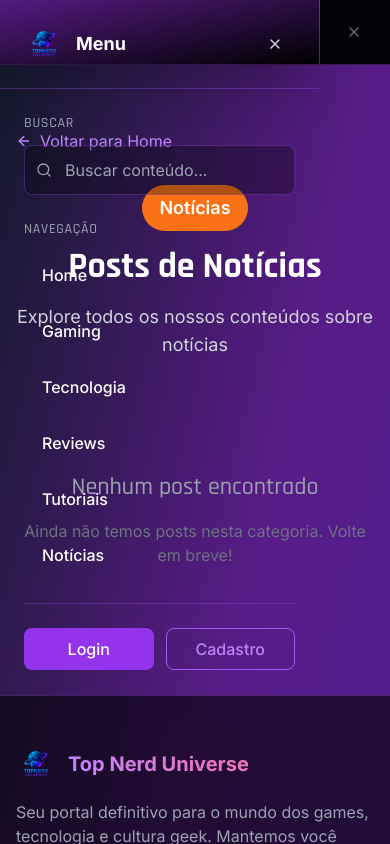
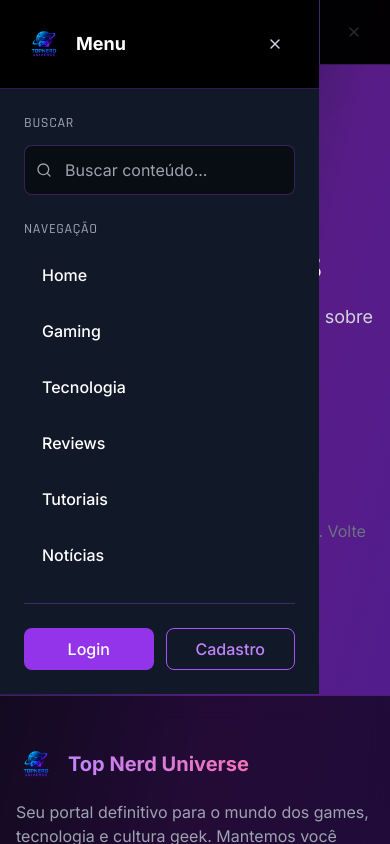
Before and after one commit to Nomade-PJ/geekverse-chronicles-hub, a React (Vite) app: page /category/noticias in a window 390 px wide. Both pictures are taken after a click on the button 354 px from the left and 32 px from the top of the page. Shown: the top 844 px of the page. Built offline with nearby package versions, Linux system fonts and the light colour scheme.

Commit message:
Fix: Mobile menu transparency
Adjust the mobile menu's appearance to better integrate with the site's design, addressing the transparency issue.

```diff
--- a/src/components/Header.tsx
+++ b/src/components/Header.tsx
@@ -65,14 +65,14 @@ const Header = () => {
           <>
             {/* Backdrop */}
             <div
-              className="fixed inset-0 bg-black/50 z-40 md:hidden"
+              className="fixed inset-0 bg-black/80 z-40 md:hidden"
               onClick={() => setIsMenuOpen(false)}
             />
 
             {/* Mobile Menu */}
-            <div className="fixed top-0 left-0 w-80 h-full bg-gradient-to-br from-purple-900/95 to-black/95 backdrop-blur-lg z-50 md:hidden animate-slide-in-left shadow-2xl border-r border-purple-500/30">
+            <div className="fixed top-0 left-0 w-80 h-full bg-gray-900 z-50 md:hidden animate-slide-in-left shadow-2xl border-r border-purple-500/30">
               {/* Menu Header */}
-              <div className="flex items-center justify-between p-6 border-b border-purple-500/30">
+              <div className="flex items-center justify-between p-6 border-b border-purple-500/30 bg-black">
                 <div className="flex items-center space-x-3">
                   <img
                     src="/lovable-uploads/14a7b62f-3345-4cfc-9dac-783e1c203574.png"
@@ -92,7 +92,7 @@ const Header = () => {
               </div>
 
               {/* Menu Content */}
-              <div className="p-6 space-y-6">
+              <div className="p-6 space-y-6 bg-gray-900">
                 {/* Search Section */}
                 <div className="space-y-3">
                   <h3 className="text-gray-400 text-sm font-medium uppercase tracking-wider">Buscar</h3>
@@ -101,7 +101,7 @@ const Header = () => {
                     <input
                       type="text"
                       placeholder="Buscar conteúdo..."
-                      className="w-full bg-black/30 border border-purple-500/30 rounded-lg py-3 pl-10 pr-4 text-white placeholder-gray-400 focus:outline-none focus:border-purple-400 focus:ring-1 focus:ring-purple-400"
+                      className="w-full bg-black/50 border border-purple-500/30 rounded-lg py-3 pl-10 pr-4 text-white placeholder-gray-400 focus:outline-none focus:border-purple-400 focus:ring-1 focus:ring-purple-400"
                     />
                   </div>
                 </div>
```
